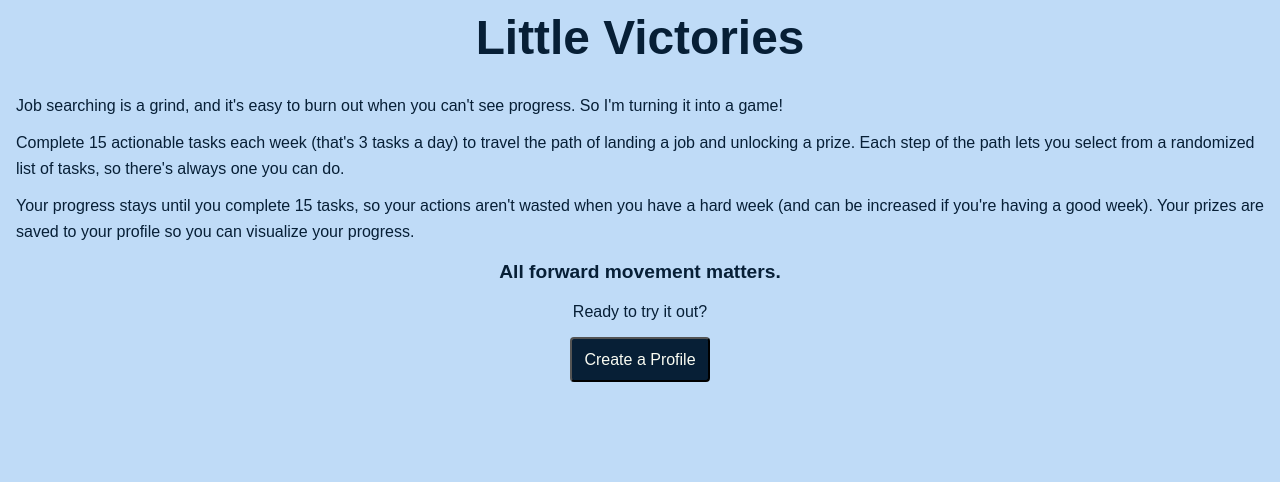
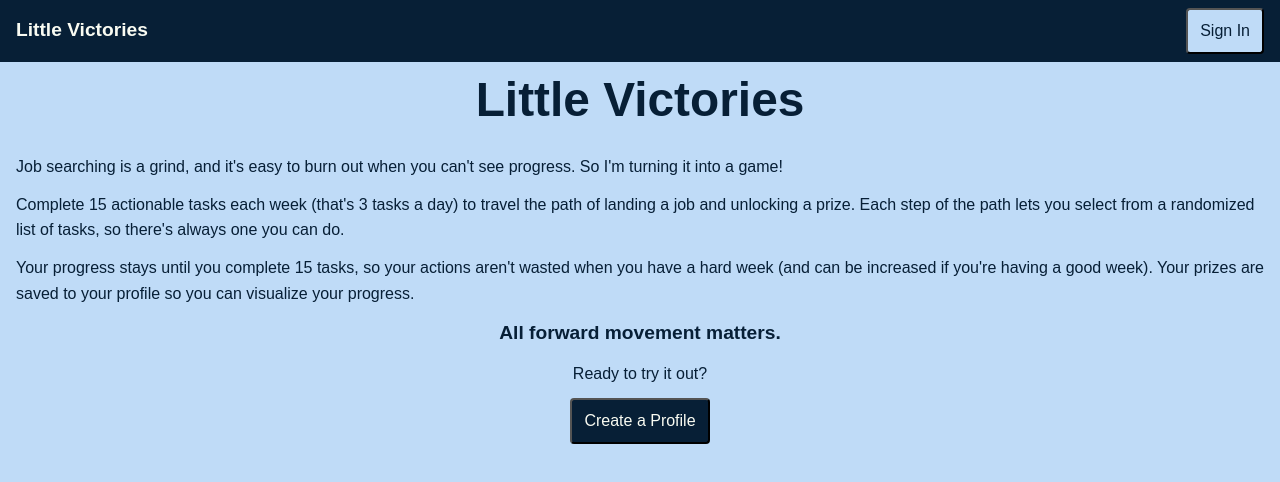
Before and after one commit to lindakatcodes/little-victories, an Astro site: page / in a window 1280 px wide. Built offline with nearby package versions, Linux system fonts and the light colour scheme; Astro itself is replaced by a stand-in of ours.

Commit message:
created nav bar, updated layout

```diff
--- a/src/components/Button.astro
+++ b/src/components/Button.astro
@@ -1,18 +1,23 @@
 ---
 interface Props {
   text: String;
+  inverseColor?: Boolean;
 }
 
-const { text } = Astro.props;
+const { text, inverseColor = false } = Astro.props;
+
+const bgColor = !inverseColor ? "var(--dark-blue)" : "var(--light-blue)";
+const txtColor = !inverseColor ? "var(--ivory)" : "var(--dark-blue)";
 ---
 
 <button>{text}</button>
 
-<style>
+<style define:vars={{ bgColor, txtColor }}>
   button {
     padding: 0.5rem 0.75rem;
-    background-color: var(--dark-blue);
-    color: var(--ivory);
+    background-color: var(--bgColor);
+    color: var(--txtColor);
     border-radius: 0.25rem;
+    font-weight: 500;
   }
 </style>
--- /dev/null
+++ b/src/components/NavBar.astro
@@ -0,0 +1,30 @@
+---
+import Button from "./Button.astro";
+---
+
+<nav>
+  <a href="/" class="home">Little Victories</a>
+  <Button text="Sign In" inverseColor />
+</nav>
+
+<style>
+  nav {
+    background-color: var(--dark-blue);
+    color: var(--ivory);
+    display: flex;
+    justify-content: space-between;
+    align-items: baseline;
+    padding: 0.5rem 1rem;
+  }
+
+  a {
+    color: var(--ivory);
+    text-underline-offset: 0.25rem;
+  }
+
+  .home {
+    font-weight: 600;
+    font-size: var(--txt-lg);
+    text-decoration: none;
+  }
+</style>
--- a/src/layouts/MainLayout.astro
+++ b/src/layouts/MainLayout.astro
@@ -1,5 +1,6 @@
 ---
 // Supports weights 200-800
+import NavBar from "@components/NavBar.astro";
 import "@fontsource-variable/plus-jakarta-sans";
 import "@styles/global.css";
 ---
@@ -14,15 +15,18 @@ import "@styles/global.css";
     <title>Little Victories</title>
   </head>
   <body>
-    <slot />
+    <main>
+      <NavBar />
+      <slot />
+    </main>
   </body>
 </html>
 
 <style>
   html,
   body {
-    width: 100%;
-    height: 100%;
+    inline-size: 100%;
+    block-size: 100%;
   }
 
   body {
--- a/src/pages/index.astro
+++ b/src/pages/index.astro
@@ -41,6 +41,7 @@ import MainLayout from "@layouts/MainLayout.astro";
   p {
     padding: 0 1rem;
     margin-bottom: 0.75rem;
+    text-wrap: pretty;
   }
 
   .bump {
```
